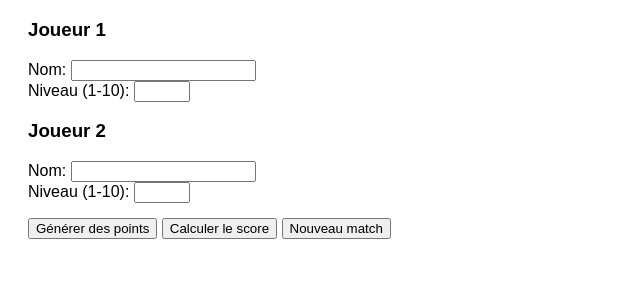
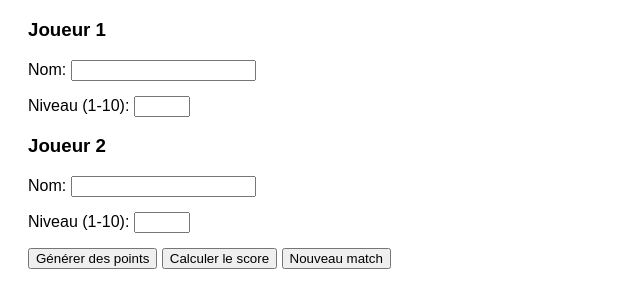
Before and after one commit to AlexandreChavrier/tennis-match-simulator, a website: page src/client/index.html in a window 1280 px wide. Shown: the part 89-396 px from the top of the page, without its empty margins (0-640 px from the left). Drawn offline with Linux system fonts and the light colour scheme.

Commit message:
correction d'un bug

```diff
--- a/src/client/index.html
+++ b/src/client/index.html
@@ -8,19 +8,27 @@
 
 <body>
 
-    <div style="display: flex; flex-direction: row; gap: 100px">
+    <div class="big-container">
         <div class="wrap">
             <h1>Tennis Score Calculator</h1>
             <div class="form-group">
                 <h3>Joueur 1</h3>
-                <label>Nom: <input type="text" id="player1Name" value=""></label><br>
-                <label>Niveau (1-10): <input type="number" id="player1Level" min="1" max="10"></label>
+                <div class="input-group">
+                    <label>Nom: <input type="text" id="player1Name" value=""></label><br>
+                </div>
+                <div class="input-group">
+                    <label>Niveau (1-10): <input type="number" id="player1Level" min="1" max="10"></label>
+                </div>
             </div>
 
             <div class="form-group">
                 <h3>Joueur 2</h3>
-                <label>Nom: <input type="text" id="player2Name" value=""></label><br>
-                <label>Niveau (1-10): <input type="number" id="player2Level" min="1" max="10"></label>
+                <div class="input-group">
+                    <label>Nom: <input type="text" id="player2Name" value=""></label><br>
+                </div>
+                <div class="input-group">
+                    <label>Niveau (1-10): <input type="number" id="player2Level" min="1" max="10"></label>
+                </div>
             </div>
 
             <button onclick="generatePoints()">Générer des points</button>
--- a/src/client/styles/main.css
+++ b/src/client/styles/main.css
@@ -3,7 +3,17 @@ body {
     font-family: Arial, sans-serif;
 }
 
+.big-container {
+    display: flex;
+    flex-direction: row;
+    gap: 100px;
+}
+
 .form-group {
+    margin-bottom: 15px;
+}
+
+.input-group {
     margin-bottom: 15px;
 }
 
```
